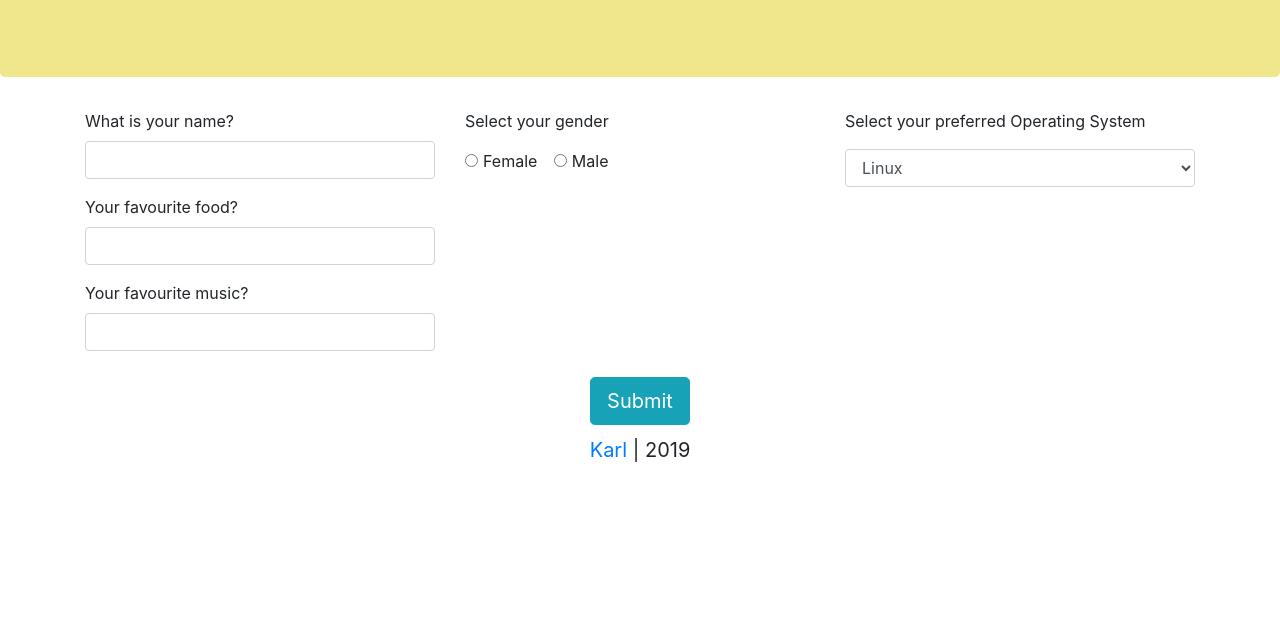
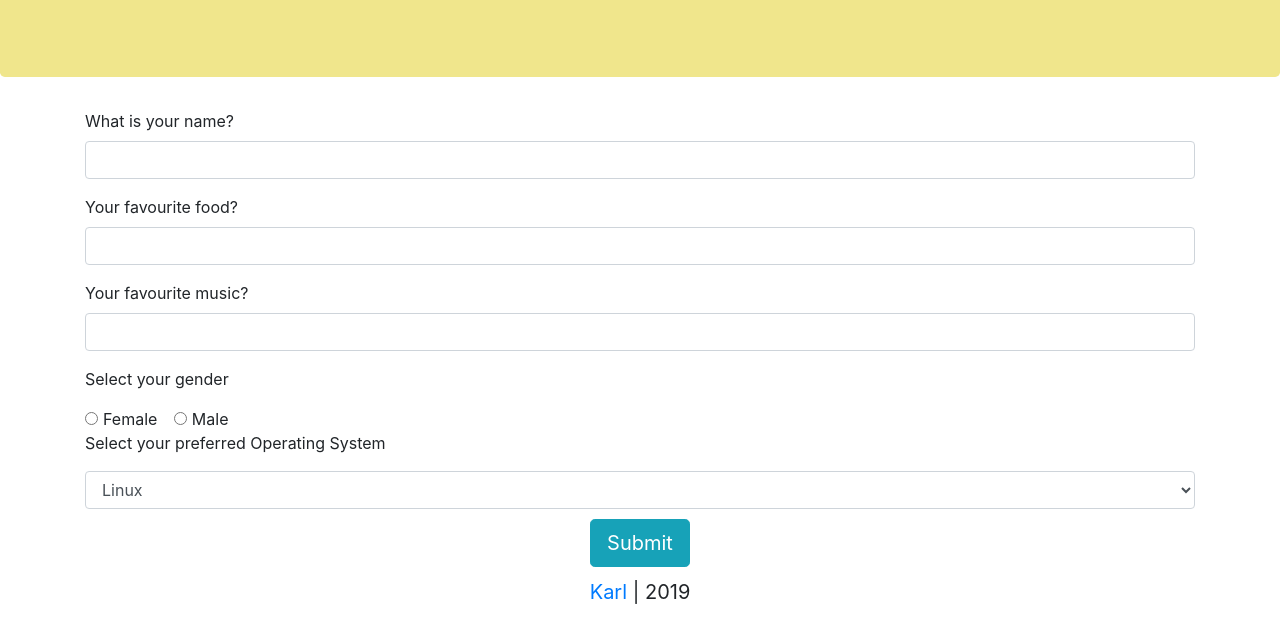
Before and after one commit to mashm3ll0w/survey-form, a plain HTML site: page index.html in a window 1280 px wide. Shown: the part 157-800 px from the top of the page. Drawn offline with Linux system fonts and the light colour scheme.

Commit message:
re-arrange to include the radio and select tags in the form

```diff
--- a/index.html
+++ b/index.html
@@ -18,8 +18,6 @@
 			</div>
 		</section>
 		<div class="container">
-			<div class="row">
-				<div class="col-md-4">
 			<form action="">
 				<div class="form-group">
 					<label for="name">What is your name?</label>
@@ -33,9 +31,6 @@
 					<label for="music">Your favourite music?</label>
 					<input type="text" id="music" class="form-control" autocomplete="off" />
 				</div>
-					</form>
-				</div>
-				<div class="col-md-4">
 				<p>Select your gender</p>
 				<div class="form-check form-check-inline">
 					<input class="form-check-input" type="radio" name="gender " id="female" value="female" />
@@ -45,20 +40,19 @@
 					<input class="form-check-input" type="radio" name="gender" id="male" value="male" />
 					<label class="form-check-label" for="male">Male</label>
 				</div>
-				</div>
-				<div class="col-md-4">
+
 				<p>Select your preferred Operating System</p>
 				<select class="form-control" id="os">
 					<option value="1">Linux</option>
 					<option value="2">Windows</option>
 					<option value="3">Mac OS</option>
 				</select>
-				</div>
-			</div>
-		</div>
 				<section class="button">
 					<button class="btn btn-lg btn-info" type="submit">Submit</button>
 				</section>
+			</form>
+		</div>
+
 		<footer>
 			<p><a href="www.github.com/mashm3ll0w">Karl</a> | 2019</p>
 		</footer>
```
Lines whose indentation alone changed are shown as unchanged.
